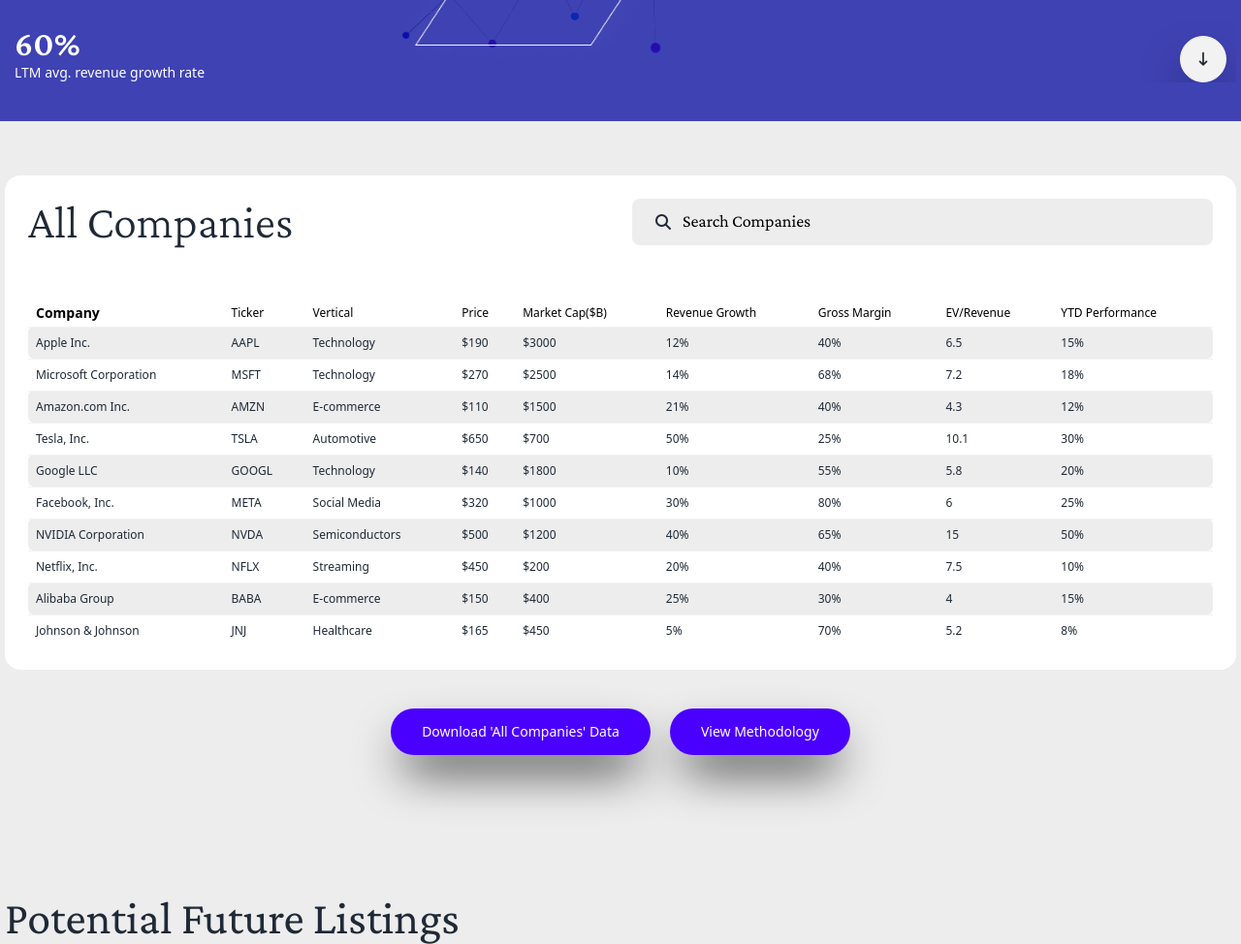
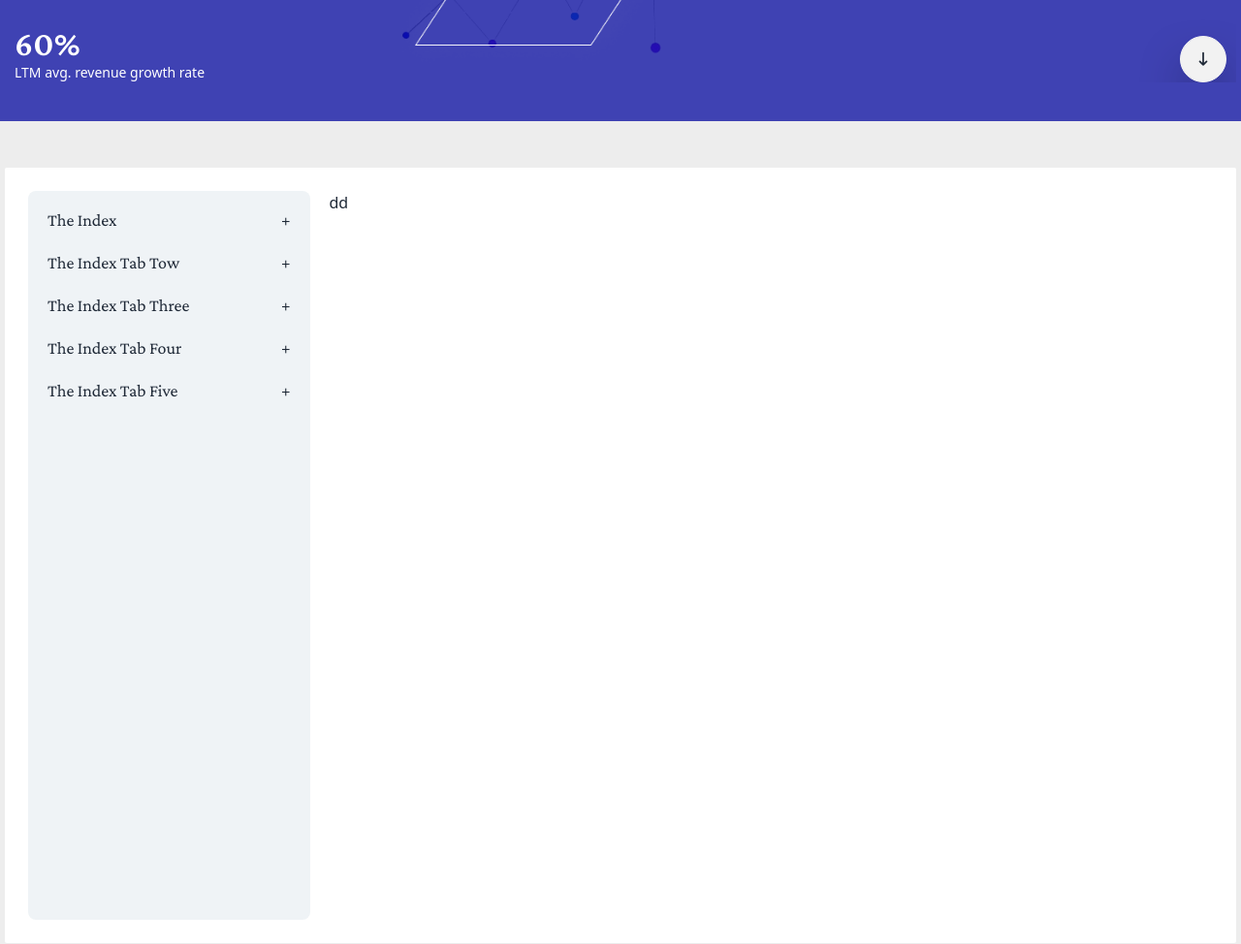
Before and after one commit to DeveloperDolon/wppool-jobtask, a plain HTML site: page index.html in a window 1280 px wide. Shown: the part 480-1454 px from the top of the page at 97% size. Drawn offline with nearby package versions, Linux system fonts and the light colour scheme.

Commit message:
dashboard sidebar design added commit

```diff
--- a/index.html
+++ b/index.html
@@ -165,6 +165,56 @@
       </header>
     </section>
     <!-- header section of the website end from here xxxxxxxxxxxxxxxxxxxxxxxxxx -->
+
+    <!-- wppool index section start from here -------------------------- -->
+    <section class="md:py-12 py-10 md:pb-0 pb-0 bg-[#ededed]">
+      <div
+        class="my-container bg-white rounded-sm grid grid-cols-12 md:p-6 p-5 gap-5 h-screen"
+      >
+        <!-- side bar elements -->
+        <div
+          class="bg-[#EFF3F6] rounded-lg py-3 px-3 md:col-span-3 col-span-5 flex flex-col items-start gap-2"
+        >
+          <button
+            class="flex justify-between w-full transition-all text-crimson-pro md:text-lg text-base duration-300 hover:text-white py-1 px-2 rounded-lg hover:bg-primary"
+          >
+            <span>The Index</span>
+            <span>+</span>
+          </button>
+
+          <button
+            class="flex justify-between w-full transition-all text-crimson-pro md:text-lg text-base duration-300 hover:text-white py-1 px-2 rounded-lg hover:bg-primary"
+          >
+            <span>The Index Tab Tow </span>
+            <span>+</span>
+          </button>
+
+          <button
+            class="flex justify-between w-full transition-all text-crimson-pro md:text-lg text-base duration-300 hover:text-white py-1 px-2 rounded-lg hover:bg-primary"
+          >
+            <span>The Index Tab Three </span>
+            <span>+</span>
+          </button>
+
+          <button
+            class="flex justify-between w-full transition-all text-crimson-pro md:text-lg text-base duration-300 hover:text-white py-1 px-2 rounded-lg hover:bg-primary"
+          >
+            <span>The Index Tab Four </span>
+            <span>+</span>
+          </button>
+
+          <button
+            class="flex justify-between w-full transition-all text-crimson-pro md:text-lg text-base duration-300 hover:text-white py-1 px-2 rounded-lg hover:bg-primary"
+          >
+            <span>The Index Tab Five </span>
+            <span>+</span>
+          </button>
+        </div>
+
+        <div class="md:col-span-9 col-span-7">dd</div>
+      </div>
+    </section>
+    <!-- wppool index section end from here -------------------------- -->
 
     <!-- All companies section start form here.................... -->
     <section class="md:py-12 py-10 bg-[#ededed]">
--- a/script.js
+++ b/script.js
@@ -55,4 +55,5 @@ const addingRowTable = async () => {
     tableBody.appendChild(row);
   });
 };
+// call to function for adding rows on the table dynamically
 addingRowTable();
```
